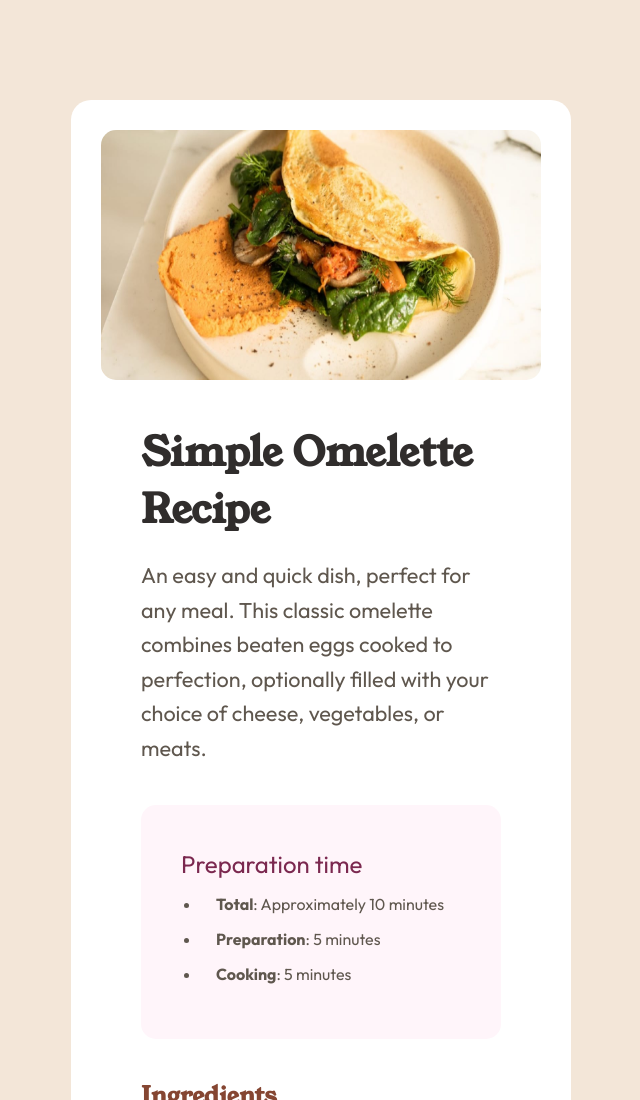
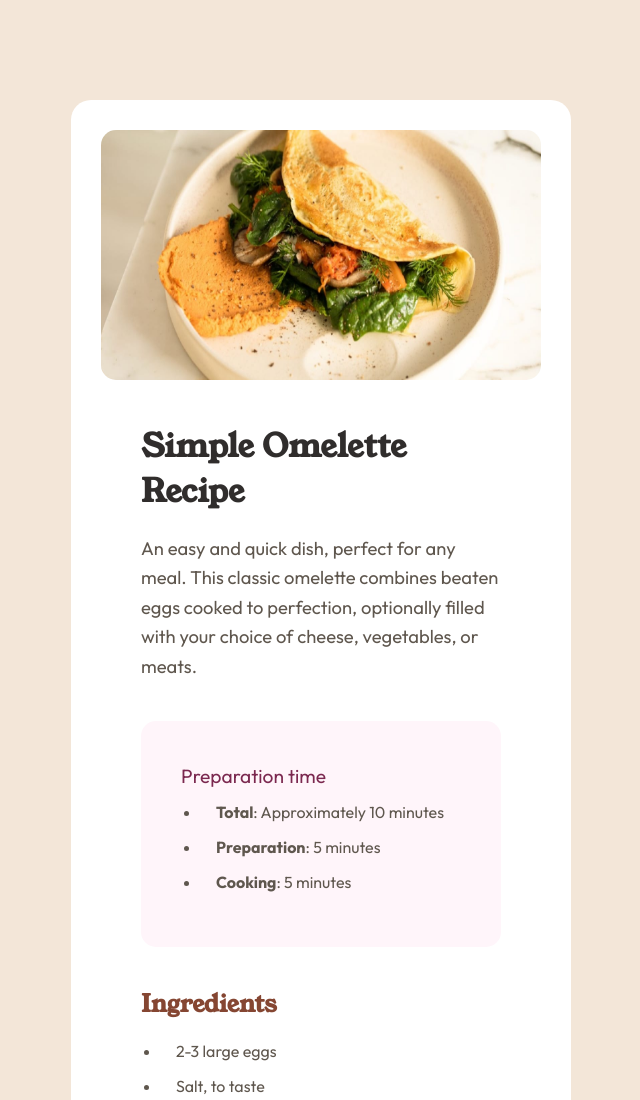
Before and after one commit to Igho-Okeoghene/Recipe-page, a plain HTML site: page index.html in a window 1280 px wide. Shown: the top 1100 px of the page, without its empty margins (319-959 px from the left). Drawn offline with Linux system fonts and the light colour scheme.

Commit message:
font update

```diff
--- a/style.css
+++ b/style.css
@@ -23,10 +23,10 @@ h1 {
   color: hsl(24, 5%, 18%);
   font-family: "Young Serif", serif;
   padding-bottom: 20px;
-  font-size: 2.5rem;
+  font-size: 2rem;
 }
 p{
-  font-size: 1.35rem;
+  font-size: 1.15rem;
   line-height: 1.6;
 }
 .preparation{
@@ -37,7 +37,7 @@ p{
 .preparation p {
   color: hsl(332, 51%, 32%);
   margin-bottom: 10px;
-  font-size: 1.5rem;
+  font-size: 1.2rem;
 }
 .preparation li {
   margin-bottom: 10px;
```
